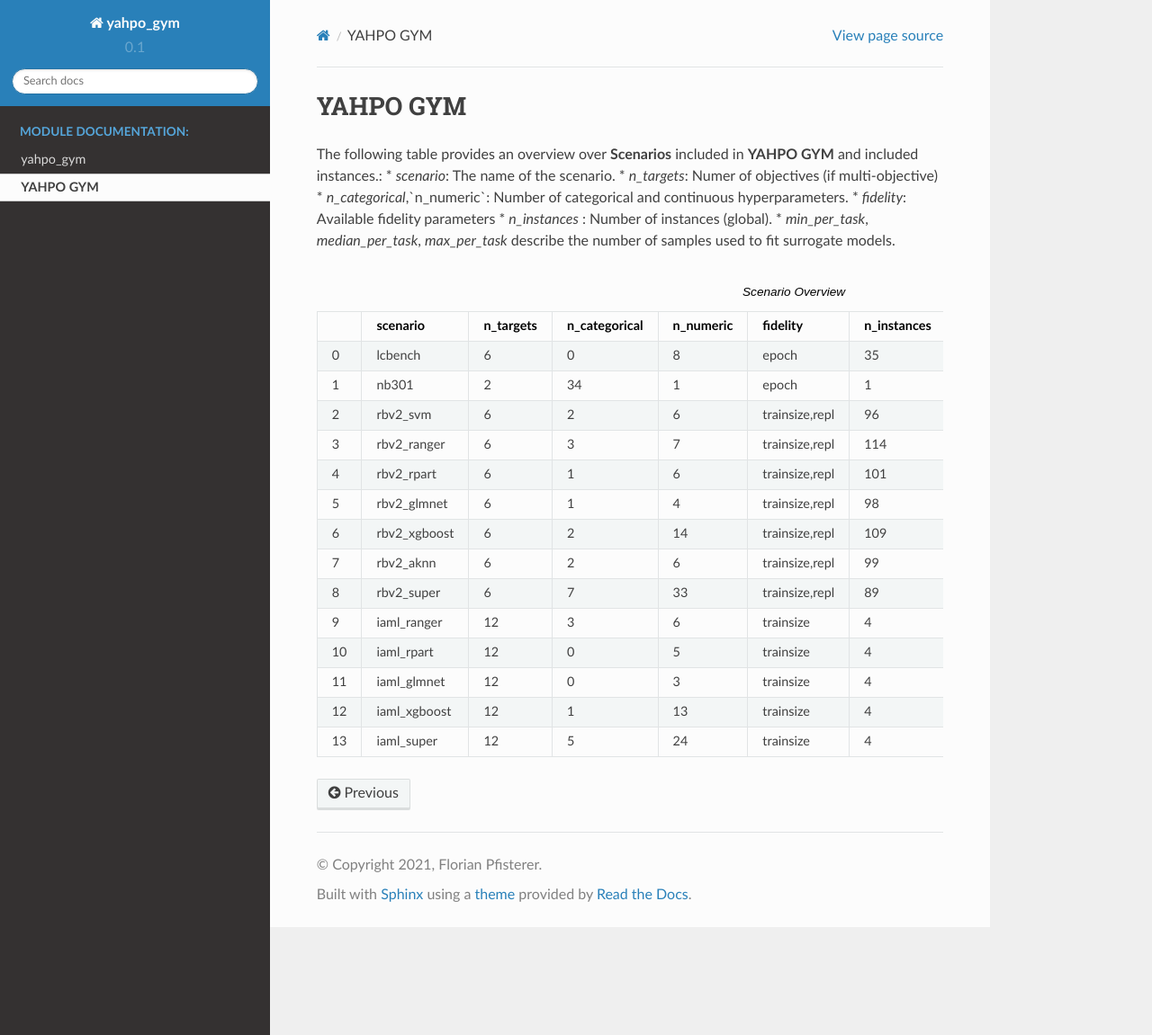
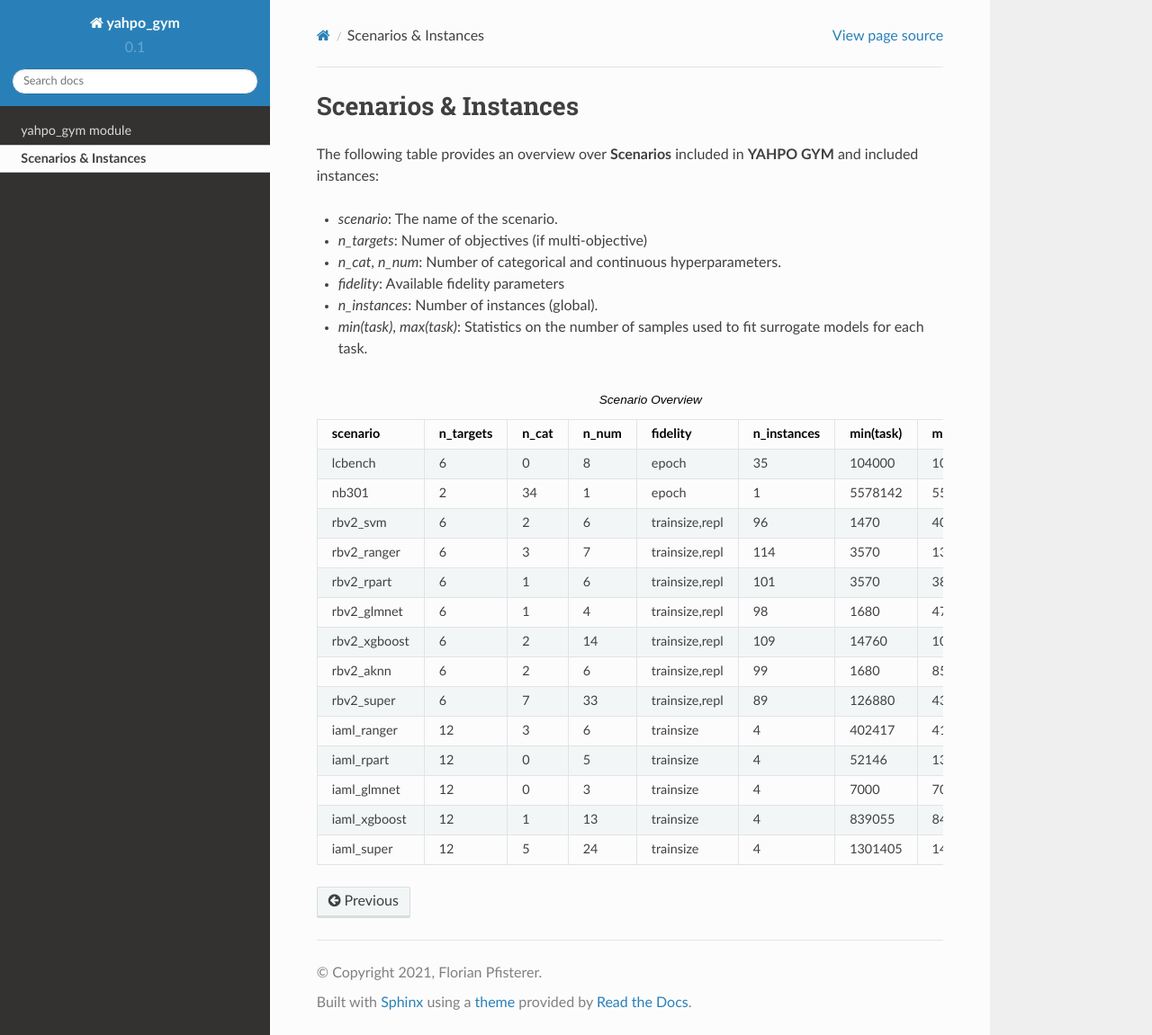
Before and after one commit to slds-lmu/yahpo_gym, a Sphinx documentation site: the page built from yahpo_gym/docs/source/scenarios.rst, in a window 1280 px wide and 1151 px high. Shown: the whole window at 90% size. Built offline with Sphinx 7.4.7 and the Read the Docs theme 2.0.0, drawn with Linux system fonts in a browser that asks for light colours; pages that are not in the unit, such as notebooks, are missing from menus.

Commit message:
Improve docs

```diff
--- a/yahpo_gym/docs/source/_static/scenario_stats.csv
+++ b/yahpo_gym/docs/source/_static/scenario_stats.csv
@@ -1,15 +1,15 @@
-,scenario,n_targets,n_categorical,n_numeric,fidelity,n_instances,min_per_task,median_per_task,max_per_task
-0,lcbench,6,0,8,epoch,35,104000,104000,104000
-1,nb301,2,34,1,epoch,1,5578142,5578142,5578142
-2,rbv2_svm,6,2,6,"trainsize,repl",96,1470,156135,402150
-3,rbv2_ranger,6,3,7,"trainsize,repl",114,3570,66465,138918
-4,rbv2_rpart,6,1,6,"trainsize,repl",101,3570,21000,38430
-5,rbv2_glmnet,6,1,4,"trainsize,repl",98,1680,28914,47250
-6,rbv2_xgboost,6,2,14,"trainsize,repl",109,14760,100000,100000
-7,rbv2_aknn,6,2,6,"trainsize,repl",99,1680,22436,85451
-8,rbv2_super,6,7,33,"trainsize,repl",89,126880,309213,431204
-9,iaml_ranger,12,3,6,trainsize,4,402417,418943,419790
-10,iaml_rpart,12,0,5,trainsize,4,52146,107754,137248
-11,iaml_glmnet,12,0,3,trainsize,4,7000,7000,7000
-12,iaml_xgboost,12,1,13,trainsize,4,839055,839910,840000
-13,iaml_super,12,5,24,trainsize,4,1301405,1373224,1404019
+scenario,n_targets,n_cat,n_num,fidelity,n_instances,min(task),max(task)
+lcbench,6,0,8,epoch,35,104000,104000
+nb301,2,34,1,epoch,1,5578142,5578142
+rbv2_svm,6,2,6,"trainsize,repl",96,1470,402150
+rbv2_ranger,6,3,7,"trainsize,repl",114,3570,138918
+rbv2_rpart,6,1,6,"trainsize,repl",101,3570,38430
+rbv2_glmnet,6,1,4,"trainsize,repl",98,1680,47250
+rbv2_xgboost,6,2,14,"trainsize,repl",109,14760,100000
+rbv2_aknn,6,2,6,"trainsize,repl",99,1680,85451
+rbv2_super,6,7,33,"trainsize,repl",89,126880,431204
+iaml_ranger,12,3,6,trainsize,4,402417,419790
+iaml_rpart,12,0,5,trainsize,4,52146,137248
+iaml_glmnet,12,0,3,trainsize,4,7000,7000
+iaml_xgboost,12,1,13,trainsize,4,839055,840000
+iaml_super,12,5,24,trainsize,4,1301405,1404019
--- a/yahpo_gym/docs/source/modules.rst
+++ /dev/null
@@ -1,7 +0,0 @@
-yahpo_gym
-=========
-
-.. toctree::
-   :maxdepth: 4
-
-   yahpo_gym
--- a/yahpo_gym/docs/source/scenarios.rst
+++ b/yahpo_gym/docs/source/scenarios.rst
@@ -1,16 +1,16 @@
 
-YAHPO GYM
-=========
+Scenarios \& Instances
+=======================
 
-The following table provides an overview over **Scenarios** included in **YAHPO GYM** and included instances.:
+The following table provides an overview over **Scenarios** included in **YAHPO GYM** and included instances:
+
 * `scenario`: The name of the scenario.
 * `n_targets`: Numer of objectives (if multi-objective)
-* `n_categorical`,`n_numeric`: Number of categorical and continuous hyperparameters.
+* `n_cat`, `n_num`: Number of categorical and continuous hyperparameters.
 * `fidelity`: Available fidelity parameters
-* `n_instances` : Number of instances (global).
-* `min_per_task`, `median_per_task`, `max_per_task` describe the number of samples used to fit surrogate models.
+* `n_instances`: Number of instances (global).
+* `min(task)`, `max(task)`: Statistics on the number of samples used to fit surrogate models for each task.
 
 .. csv-table:: Scenario Overview
    :file: _static/scenario_stats.csv
-   :widths: 70, 70, 70, 70, 70, 70, 70, 70, 70, 70
    :header-rows: 1
```
Also changed, not shown: yahpo_gym/docs/source/index.rst (+9 -4 lines).
